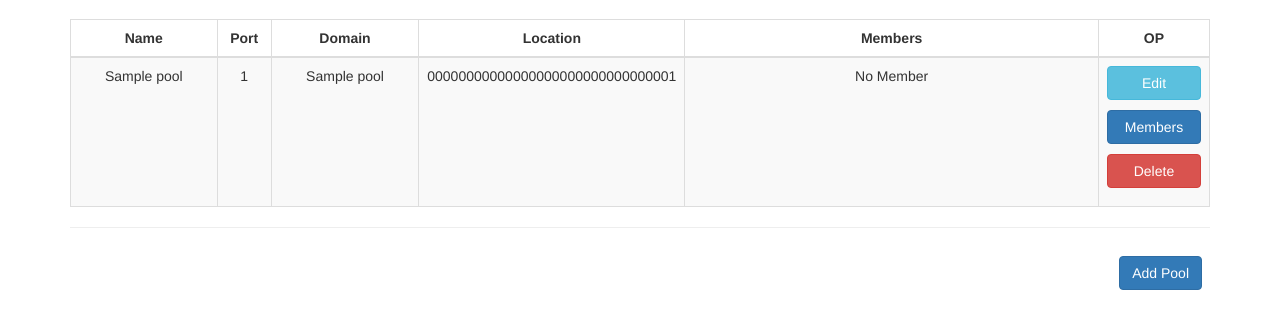
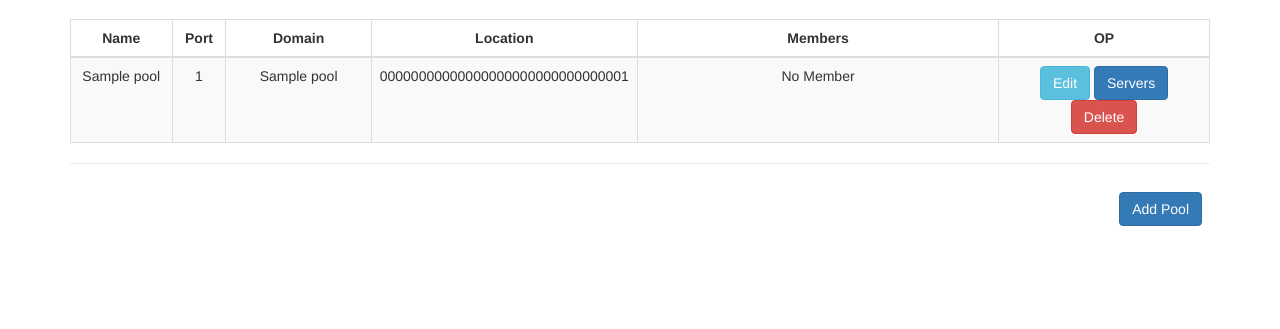
Before and after one commit to zhangyi-zjuer/simple-slb, a Flask app: page /admin/pool in a window 1280 px wide. Shown: the part 51-380 px from the top of the page. Run offline with Flask 2, Linux system fonts and the light colour scheme; tables that the repository leaves empty hold one stand-in row (values such as "Sample post"); some libraries are stand-ins or nearby versions.

Commit message:
change pool table style

```diff
--- a/app/admin/templates/pool.html
+++ b/app/admin/templates/pool.html
@@ -5,12 +5,12 @@
         <table class="table table-striped table-bordered">
             <thead>
             <tr>
-                <th class="mid-td" style="width: 15%">Name</th>
+                <th class="mid-td" style="width: 10%">Name</th>
                 <th class="mid-td" style="width: 5%">Port</th>
                 <th class="mid-td" style="width: 15%">Domain</th>
-                <th class="mid-td" style="width: 10%">Location</th>
-                <th class="mid-td" style="width: 45%">Members</th>
-                <th class="mid-td" style="width: 10%">OP</th>
+                <th class="mid-td" style="width: 8%">Location</th>
+                <th class="mid-td" style="width: 40%">Members</th>
+                <th class="mid-td" style="width: 22%">OP</th>
             </tr>
             </thead>
             <tbody>
@@ -37,21 +37,15 @@
 
                     <td class="mid-td">
 
-                        <p>
-                            <a class="btn btn-info btn-block" type="button"
-                               href='{{ url_for('admin.edit_pool', pool_name=pool.name) }}'>Edit</a>
-                        </p>
-                                       <p>
-                            <a class="btn btn-primary btn-block" type="button"
-                               href='{{ url_for('admin.pool_members', pool_name=pool.name) }}'>Members</a>
-                        </p>
+                        <a class="btn btn-info" type="button"
+                           href='{{ url_for('admin.edit_pool', pool_name=pool.name) }}'>Edit</a>
+                        <a class="btn btn-primary" type="button"
+                           href='{{ url_for('admin.pool_members', pool_name=pool.name) }}'>Servers</a>
 
-                        <p>
-                            <a class="btn btn-danger btn-block" type="button"
-                               href="{{ url_for('admin.del_pool', pool_name=pool.name) }}"
-                               onclick='{if(confirm("Are you sure to delete?")){return true;}return false;}'>Delete
-                            </a>
-                        </p>
+                        <a class="btn btn-danger" type="button"
+                           href="{{ url_for('admin.del_pool', pool_name=pool.name) }}"
+                           onclick='{if(confirm("Are you sure to delete?")){return true;}return false;}'>Delete
+                        </a>
                     </td>
                 </tr>
             {% endfor %}
```
